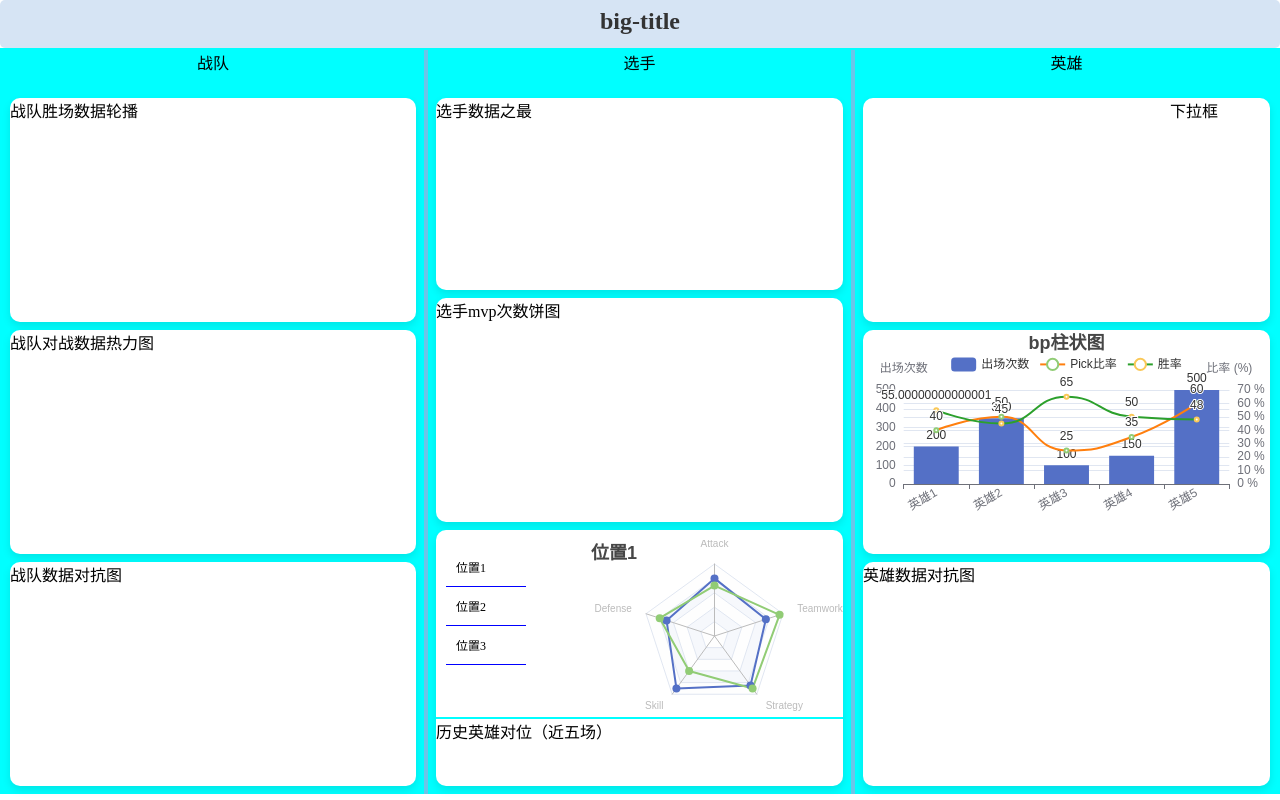
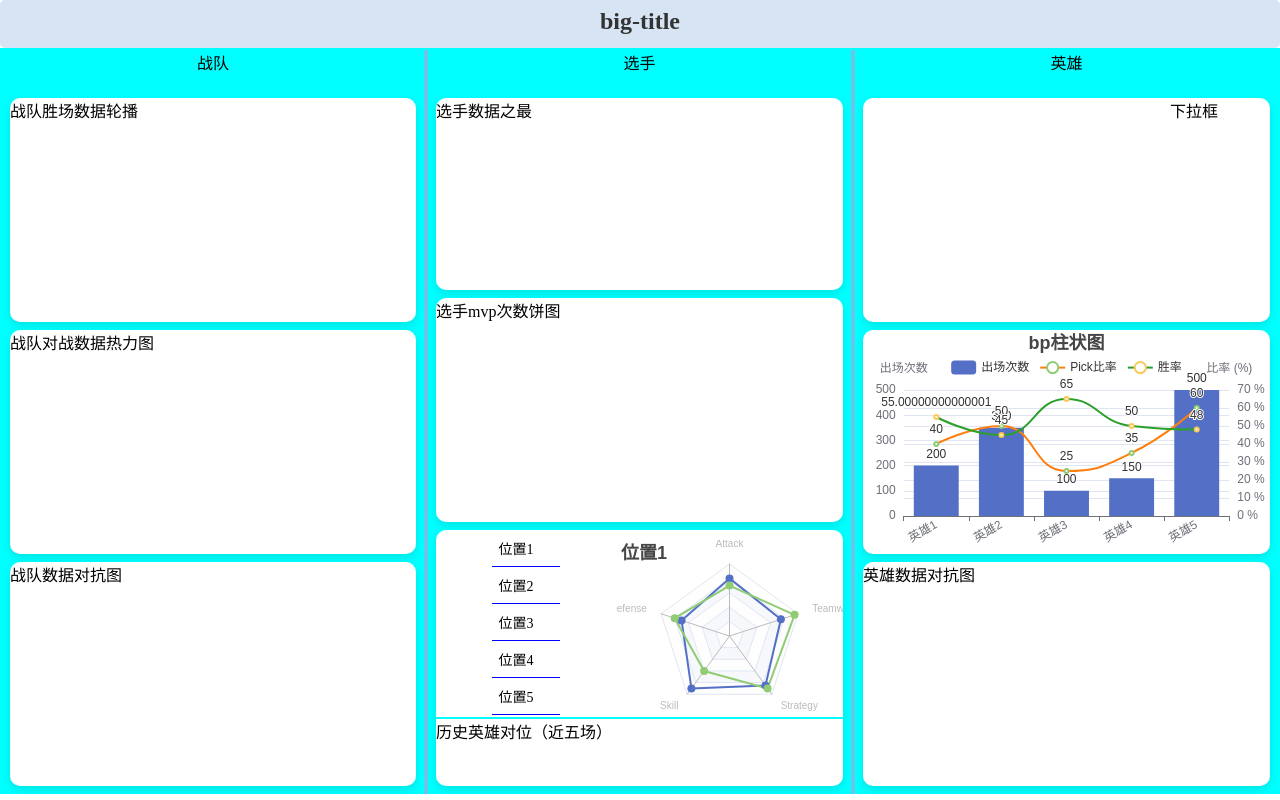
Before and after one commit to cancanchihao/League_of_Legend_Data_Visualization, a Vue app: page / in a window 1280 px wide. Built offline with nearby package versions, Linux system fonts and the light colour scheme; the HTML template or start-up script is replaced by a standard one.

Commit message:
传入响应式数据

```diff
--- a/src/App.vue
+++ b/src/App.vue
@@ -12,6 +12,8 @@ const setTopic = (param) => {
 }
 
 const Data = reactive({
+
+  // bp词云图数据
   bpwordcloud: {
     series: [
       {
@@ -31,6 +33,33 @@ const Data = reactive({
       },
     ],
   },
+
+  //选手雷达图数据
+  contestantradar: {
+    players: [
+      { name: 'Player 1', stats: [80, 70, 90, 85, 75] },
+      { name: 'Player 2', stats: [70, 80, 60, 90, 95] },
+      { name: 'Player 3', stats: [90, 85, 80, 70, 70] },
+      { name: 'Player 4', stats: [60, 90, 50, 65, 65] },
+      { name: 'Player 5', stats: [50, 60, 70, 95, 35] },
+      { name: 'Player 6', stats: [40, 65, 99, 80, 75] },
+      { name: 'Player 7', stats: [50, 60, 70, 95, 35] },
+      { name: 'Player 8', stats: [40, 65, 99, 80, 75] },
+      { name: 'Player 9', stats: [50, 60, 70, 95, 35] },
+      { name: 'Player 10', stats: [40, 65, 99, 80, 75] },
+    ]
+  },
+
+  //bp柱状图数据
+  bpbar: {
+    herodata: [
+      { name: '英雄1', matches: 200, pickRate: 0.4, winRate: 0.55 },
+      { name: '英雄2', matches: 350, pickRate: 0.5, winRate: 0.45 },
+      { name: '英雄3', matches: 100, pickRate: 0.25, winRate: 0.65 },
+      { name: '英雄4', matches: 150, pickRate: 0.35, winRate: 0.50 },
+      { name: '英雄5', matches: 500, pickRate: 0.6, winRate: 0.48 }
+    ]
+  }
 
 })
 
@@ -71,7 +100,7 @@ onMounted(() => { })
         选手mvp次数饼图
       </div>
       <div class="chart-container">
-        <contestantRadarChart></contestantRadarChart>
+        <contestantRadarChart :players="Data.contestantradar.players"></contestantRadarChart>
         <div class="history-hero-compete">
           历史英雄对位（近五场）
         </div>
@@ -86,7 +115,7 @@ onMounted(() => { })
         <bpWordcloudChart :options="Data.bpwordcloud"></bpWordcloudChart>
       </div>
       <div class="chart-container">
-        <bpBarChart></bpBarChart>
+        <bpBarChart :heroData="Data.bpbar.herodata"></bpBarChart>
       </div>
       <div class="chart-container">
         英雄数据对抗图
--- a/src/components/bp-bar-chart.vue
+++ b/src/components/bp-bar-chart.vue
@@ -2,32 +2,27 @@
   <div class="bp-bar-chart" ref="chart"></div>
 </template>
 
-<script>
+    <script setup>
+    import { onMounted, ref, defineProps } from 'vue';
     import * as echarts from 'echarts';
 
-export default {
-    name: 'HeroDataChart',
-    data() {
-        return {
-            // 模拟的英雄数据
-            heroData: [
-                { name: '英雄1', matches: 200, pickRate: 0.4, winRate: 0.55 },
-                { name: '英雄2', matches: 350, pickRate: 0.5, winRate: 0.45 },
-                { name: '英雄3', matches: 100, pickRate: 0.25, winRate: 0.65 },
-                { name: '英雄4', matches: 150, pickRate: 0.35, winRate: 0.50 },
-                { name: '英雄5', matches: 500, pickRate: 0.6, winRate: 0.48 }
-            ]
-        };
+
+    // 玩家数据
+    const props = defineProps({
+  heroData: {
+    type: Array,
+    required: true,
   },
-    mounted() {
-        this.renderChart();
-    },
-    methods: {
-        renderChart() {
-            const chartDom = this.$refs.chart;
+});
+
+    // 使用 ref 引用 DOM 元素
+    const chart = ref(null);
+
+    // 渲染图表
+    const renderChart = () => {
+    const chartDom = chart.value;
     const myChart = echarts.init(chartDom);
 
-            // 图表配置
     const option = {
         title: {
         text: 'bp柱状图',
@@ -48,42 +43,12 @@ export default {
         },
         xAxis: {
         type: 'category',
-                    data: this.heroData.map(hero => hero.name),
+        data: props.heroData.map(hero => hero.name),
         axisLabel: {
             interval: 0,
             rotate: 30  // 为了让文字显示不重叠，倾斜显示
         }
         },
-                yAxis: {
-                    type: 'value'
-                },
-                series: [
-                    {
-                        name: '出场次数',
-                        type: 'bar',
-                        data: this.heroData.map(hero => hero.matches),
-                        emphasis: { focus: 'series' },
-                        label: { show: true, position: 'top' }
-                    },
-                    {
-                        name: 'Pick比率',
-                        type: 'line',
-                        data: this.heroData.map(hero => hero.pickRate * 100),  // 百分比
-                        yAxisIndex: 1,
-                        smooth: true,
-                        lineStyle: { color: '#ff7f0e' },
-                        label: { show: true, position: 'top' }
-                    },
-                    {
-                        name: '胜率',
-                        type: 'line',
-                        data: this.heroData.map(hero => hero.winRate * 100),  // 百分比
-                        yAxisIndex: 1,
-                        smooth: true,
-                        lineStyle: { color: '#2ca02c' },
-                        label: { show: true, position: 'top' }
-                    }
-                ],
         yAxis: [
         {
             type: 'value',
@@ -96,19 +61,49 @@ export default {
             formatter: '{value} %'
             }
         }
+        ],
+        series: [
+        {
+            name: '出场次数',
+            type: 'bar',
+            data: props.heroData.map(hero => hero.matches),
+            emphasis: { focus: 'series' },
+            label: { show: true, position: 'top' }
+        },
+        {
+            name: 'Pick比率',
+            type: 'line',
+            data: props.heroData.map(hero => hero.pickRate * 100),  // 百分比
+            yAxisIndex: 1,
+            smooth: true,
+            lineStyle: { color: '#ff7f0e' },
+            label: { show: true, position: 'top' }
+        },
+        {
+            name: '胜率',
+            type: 'line',
+            data: props.heroData.map(hero => hero.winRate * 100),  // 百分比
+            yAxisIndex: 1,
+            smooth: true,
+            lineStyle: { color: '#2ca02c' },
+            label: { show: true, position: 'top' }
+        }
         ]
     };
 
-            // 设置图表的配置项和数据
     myChart.setOption(option);
-        }
-    }
     };
+
+    // 使用 onMounted 生命周期钩子
+    onMounted(() => {
+    renderChart();
+    });
     </script>
 
     <style scoped>
     .bp-bar-chart {
     width: 100%;
-    height: 28vh;
+    height: 32vh;
+
     }
     </style>
--- a/src/components/contestant-radar-chart.vue
+++ b/src/components/contestant-radar-chart.vue
@@ -1,25 +1,18 @@
 <script setup>
-import { ref, watch, onMounted, onUnmounted } from 'vue';
+import { ref, watch, onMounted, onUnmounted, defineProps } from 'vue';
 import * as echarts from 'echarts';
 import VChart from 'vue-echarts';
 
-// 注册vchart组件
-const components = {
-  VChart,
-};
-
 // 玩家数据
-const players = ref([
-  { name: 'Player 1', stats: [80, 70, 90, 85, 75] },
-  { name: 'Player 2', stats: [70, 80, 60, 90, 95] },
-  { name: 'Player 3', stats: [90, 85, 80, 70, 70] },
-  { name: 'Player 4', stats: [60, 90, 50, 65, 65] },
-  { name: 'Player 5', stats: [50, 60, 70, 95, 35] },
-  { name: 'Player 6', stats: [40, 65, 99, 80, 75] },
-]);
+const props = defineProps({
+  players: {
+    type: Array,
+    required: true,
+  },
+});
 
 // 选中的组
-const selectedGroup = ref([players.value[0], players.value[1]]); // 默认选中第一组
+const selectedGroup = ref([props.players[0], props.players[1]]); // 默认选中第一组
 
 // ECharts配置
 const chartOptions = ref({
@@ -54,12 +47,16 @@ const chartOptions = ref({
 // 监听选中组的变化，更新ECharts配置
 watch(selectedGroup, (newGroup) => {
   let groupIndex;
-  if (newGroup[0] === players.value[0]) {
+  if (newGroup[0] === props.players[0]) {
     groupIndex = 1;
-  } else if (newGroup[0] === players.value[2]) {
+  } else if (newGroup[0] === props.players[2]) {
     groupIndex = 2;
+  } else if (newGroup[0] === props.players[4]) {
+    groupIndex = 3;
+  } else if (newGroup[0] === props.players[6]) {
+    groupIndex = 4;
   } else {
-    groupIndex = 3;
+    groupIndex = 5;
   }
   chartOptions.value.title.text = `位置${groupIndex}`; // 更新标题为位置1、2或3
   chartOptions.value.series[0].data = newGroup.map(player => ({
@@ -75,12 +72,16 @@ watch(selectedGroup, (newGroup) => {
 const selectGroup = (group) => {
   selectedGroup.value = group;
   let groupIndex;
-  if (group[0] === players.value[0] && group[1] === players.value[1]) {
+  if (group[0] === props.players[0]) {
     groupIndex = 1;
-  } else if (group[0] === players.value[2] && group[1] === players.value[3]) {
+  } else if (group[0] === props.players[2]) {
     groupIndex = 2;
+  } else if (group[0] === props.players[4]) {
+    groupIndex = 3;
+  } else if (group[0] === props.players[6]) {
+    groupIndex = 4;
   } else {
-    groupIndex = 3;
+    groupIndex = 5;
   }
   chartOptions.value.title.text = `位置${groupIndex}`; // 更新标题为位置1、2或3
 };
@@ -111,9 +112,11 @@ onUnmounted(() => {
   <div class="container">
     <div class="player-list">
       <ul>
-        <li @click="selectGroup([players[0], players[1]])">位置1</li>
-        <li @click="selectGroup([players[2], players[3]])">位置2</li>
-        <li @click="selectGroup([players[4], players[5]])">位置3</li>
+        <li @click="selectGroup([props.players[0], props.players[1]])">位置1</li>
+        <li @click="selectGroup([props.players[2], props.players[3]])">位置2</li>
+        <li @click="selectGroup([props.players[4], props.players[5]])">位置3</li>
+        <li @click="selectGroup([props.players[6], props.players[7]])">位置4</li>
+        <li @click="selectGroup([props.players[8], props.players[9]])">位置5</li>
       </ul>
     </div>
     <div id="radar-chart">
@@ -128,21 +131,20 @@ onUnmounted(() => {
   font-size: 8px;
   display: inline-block;
   vertical-align: top;
-  height: 100px;
-  margin-right: 50px;
+  margin: 0 5vh;
   ul {
     list-style: none;
-    padding: 10px;
+    padding: 0 2vh;
+    margin: 0;
     li {
-      font-size: 12px;
+      font-size: 14px;
       cursor: pointer;
       border-bottom: 1px solid blue;
-      padding: 10px;
-      // margin-bottom: 15px;
+      padding: 1vh 0 1vh 0.5vw;
       transition: font-size 0.3s ease, color 0.3s ease;
     }
     li:hover {
-      font-size: 14px;
+      font-size: 18px;
       color: rgb(73, 11, 217);
     }
   }
```
Lines whose indentation alone changed are shown as unchanged.
